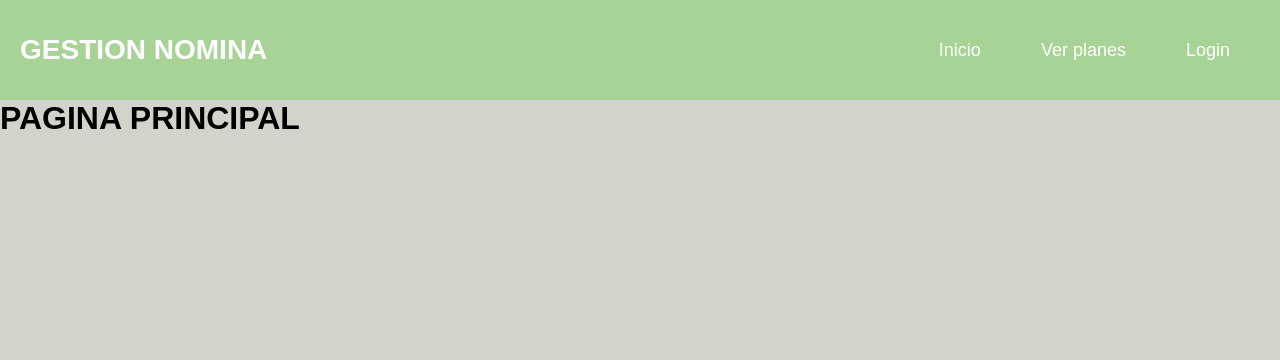
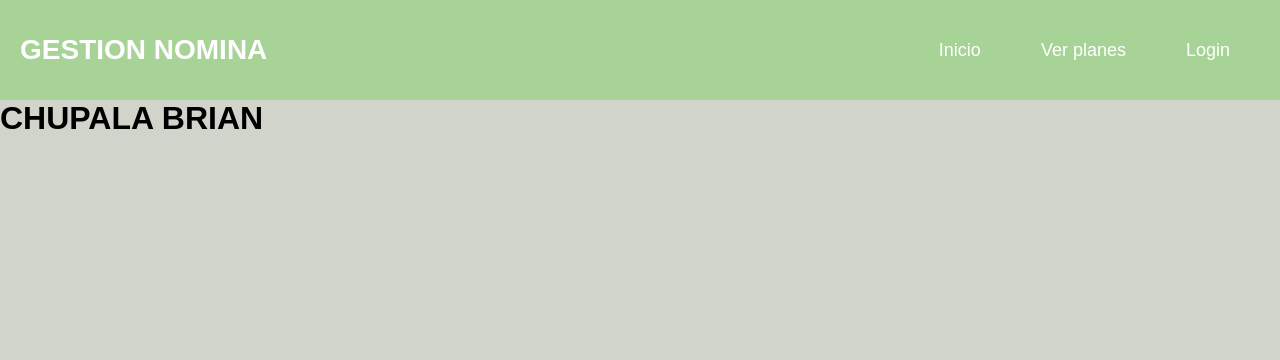
Before and after one commit to OBABau/CalculoDeNominas, a PHP site: page / in a window 1280 px wide. Shown: the top 360 px of the page. Run offline with PHP 8.4, Linux system fonts and the light colour scheme.

Commit message:
Update index.php

```diff
--- a/index.php
+++ b/index.php
@@ -29,6 +29,6 @@
         </nav>
     </header>
     <div class="textoInfo">
-        <h1>PAGINA PRINCIPAL</h1>
+        <h1>CHUPALA BRIAN</h1>
     </div>
 </html>
```
